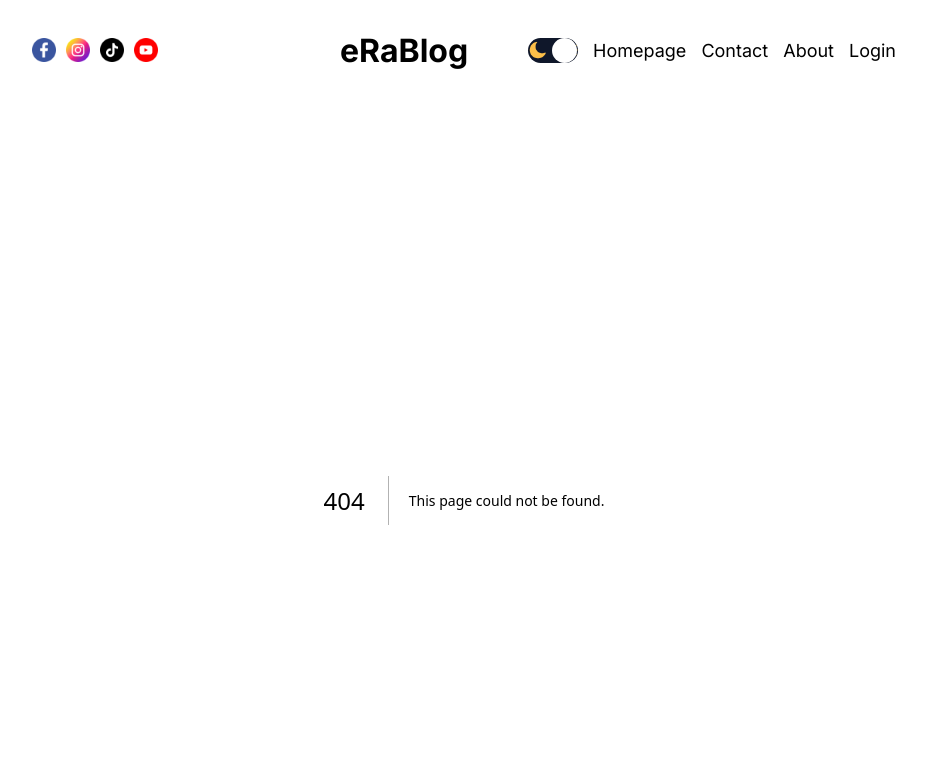
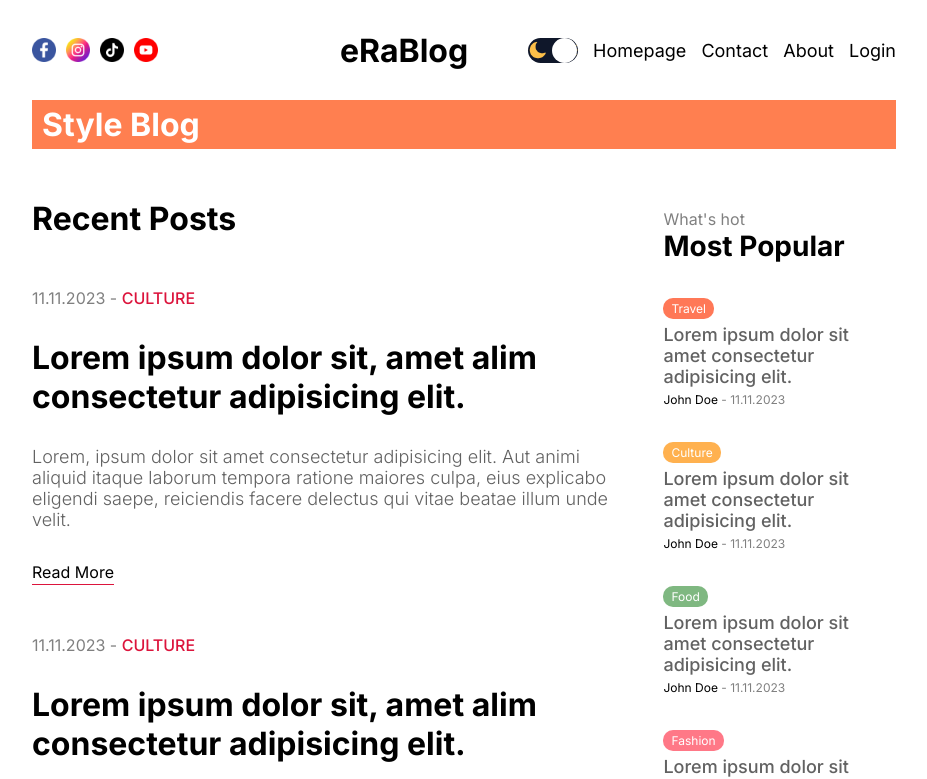
Before and after one commit to RamadanEmin/eRa_blog_app, a Next.js app: page /blog in a window 1280 px wide. Before the commit this address had no page. Shown: the top 779 px of the page, without its empty margins (176-1103 px from the left). Built offline with nearby package versions, Linux system fonts and the light colour scheme.

Commit message:
Added 'Blog' page

```diff
--- /dev/null
+++ b/src/app/blog/blogPage.module.css
@@ -0,0 +1,11 @@
+.title {
+    background-color: coral;
+    color: white;
+    padding: 5px 10px;
+    align-items: center;
+}
+
+.content {
+    display: flex;
+    gap: 50px;
+}
--- /dev/null
+++ b/src/app/blog/page.jsx
@@ -0,0 +1,18 @@
+import CardList from '@/components/cardList/CardList';
+import Menu from '@/components/menu/Menu';
+
+import styles from './blogPage.module.css';
+
+const BlogPage = () => {
+    return (
+        <div className={styles.container}>
+            <h1 className={styles.title}>Style Blog</h1>
+            <div className={styles.content}>
+                <CardList/>
+                <Menu/>
+            </div>
+        </div>
+    );
+};
+
+export default BlogPage;
```
